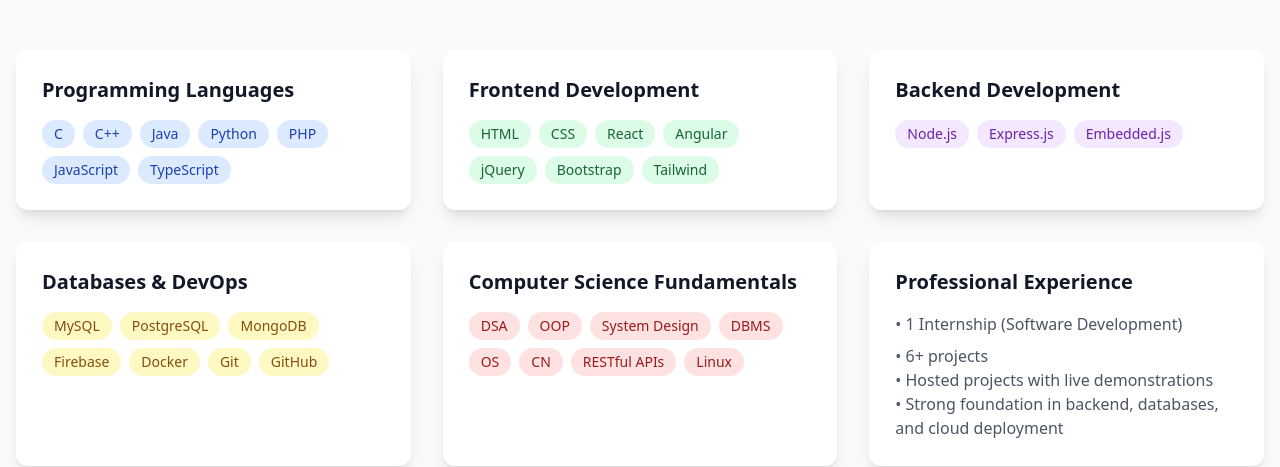
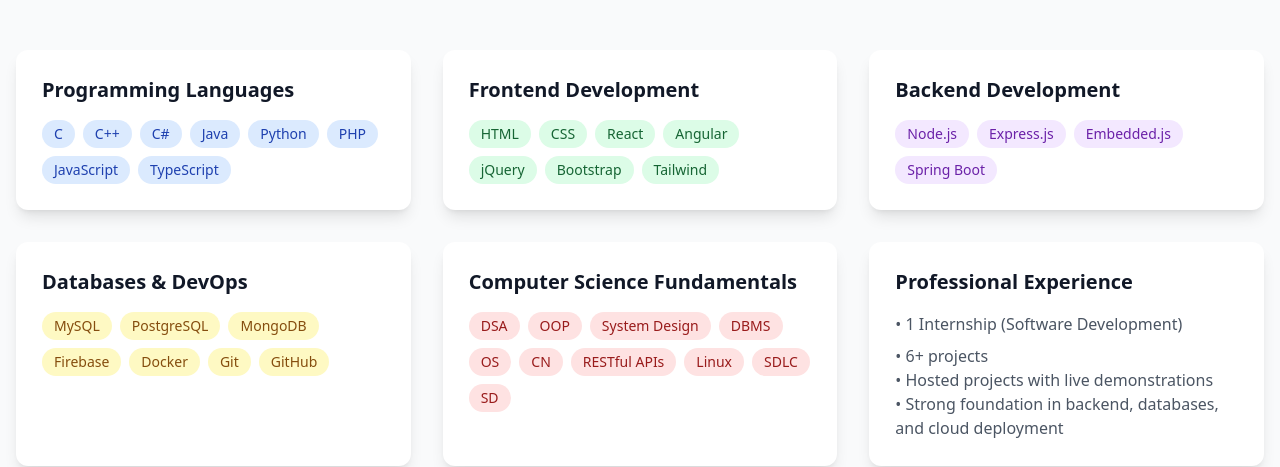
Before and after one commit to Bharath-S-J/Portfolio, a React (Vite) app: page / in a window 1280 px wide. Shown: the part 1460-1927 px from the top of the page. Built offline with nearby package versions, Linux system fonts and the light colour scheme.

Commit message:
Modified Content

```diff
--- a/src/App.tsx
+++ b/src/App.tsx
@@ -508,6 +508,7 @@
                 {[
                   "C",
                   "C++",
+                  "C#",
                   "Java",
                   "Python",
                   "PHP",
@@ -549,7 +550,7 @@
                 Backend Development
               </h3>
               <div className="flex flex-wrap gap-2">
-                {["Node.js", "Express.js", "Embedded.js"].map((skill) => (
+                {["Node.js", "Express.js", "Embedded.js","Spring Boot"].map((skill) => (
                   <span
                     key={skill}
                     className="px-3 py-1 bg-purple-100 dark:bg-purple-900 text-purple-800 dark:text-purple-200 rounded-full text-sm">
@@ -595,6 +596,8 @@
                   "CN",
                   "RESTful APIs",
                   "Linux",
+                  "SDLC",
+                  "SD"
                 ].map((skill) => (
                   <span
                     key={skill}
```
